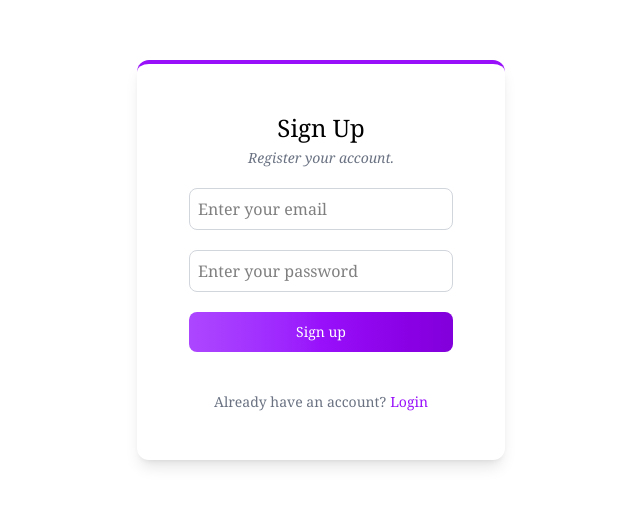
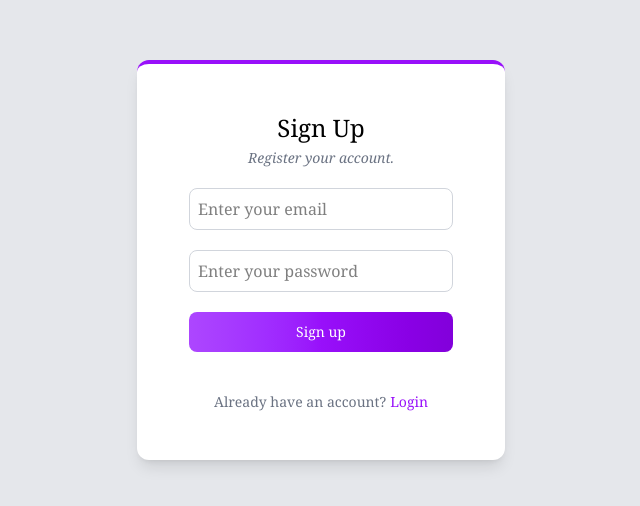
Before and after one commit to Alfiev7/InventoryStore, a React (Vite) app in the folder frontend/: page /login in a window 1280 px wide. Shown: the part 140-646 px from the top of the page, without its empty margins (319-959 px from the left). Built offline with nearby package versions, Linux system fonts and the light colour scheme.

Commit message:
Fixed-isActive-ReactRouter6 Does not support isActiveClassName

```diff
--- a/frontend/src/components/Sidebar.jsx
+++ b/frontend/src/components/Sidebar.jsx
@@ -2,18 +2,21 @@ import { NavLink } from "react-router-dom";
 import { FaGear, FaHouse, FaCartPlus, FaClipboardList } from "react-icons/fa6";
 
 export default function Sidebar() {
+  const getNavLinkActiveClass = ({ isActive }) =>
+    isActive ? "sidebar-icon active" : "sidebar-icon";
+
   return (
     <div className="fixed top-0 left-0 h-screen w-20 m-0 gap-6 flex flex-col bg-gray-100 shadow-lg pt-10">
-      <NavLink to="/" className="sidebar-icon" activeClassName="active">
+      <NavLink to="/" className={getNavLinkActiveClass}>
         <FaHouse size="28" />
       </NavLink>
-      <NavLink to="/config" className="sidebar-icon" activeClassName="active">
+      <NavLink to="/config" className={getNavLinkActiveClass}>
         <FaGear size="28" />
       </NavLink>
-      <NavLink to="/orders" className="sidebar-icon" activeClassName="active">
+      <NavLink to="/orders" className={getNavLinkActiveClass}>
         <FaCartPlus size="28" />
       </NavLink>
-      <NavLink to="/inventory" className="sidebar-icon" activeClassName="active">
+      <NavLink to="/inventory" className={getNavLinkActiveClass}>
         <FaClipboardList size="28" />
       </NavLink>
     </div>
--- a/frontend/src/pages/Login.jsx
+++ b/frontend/src/pages/Login.jsx
@@ -9,7 +9,7 @@ export default function Login() {
 
   return (
     <div className=" h-screen flex justify-center items-center font-serif m-auto">
-      <div className="w-80 h-2/4 p-15 rounded-xl shadow-lg flex flex-col items-center justify-center border-t-4 border-purple-600 lg:w-92">
+      <div className="w-80 h-2/4 p-15 rounded-xl shadow-lg flex flex-col items-center justify-center border-t-4 border-purple-600 lg:w-92 bg-white">
         {hasAccount ? (
           <SignInForm toggleForm={toggleHasAccount} />
         ) : (
--- a/frontend/src/pages/MainPage.jsx
+++ b/frontend/src/pages/MainPage.jsx
@@ -5,7 +5,7 @@ export default function MainPage() {
   return (
     <div>
       <Sidebar />
-      <div className="p-6 ml-20">
+      <div className=" ml-20">
         <Outlet />
       </div>
     </div>
--- a/frontend/src/styles/index.css
+++ b/frontend/src/styles/index.css
@@ -1,4 +1,10 @@
 @import "tailwindcss";
+
+@layer base {
+  body {
+    @apply font-serif bg-gray-200;
+  }
+}
 
 @layer components {
   .sidebar-icon {
```
